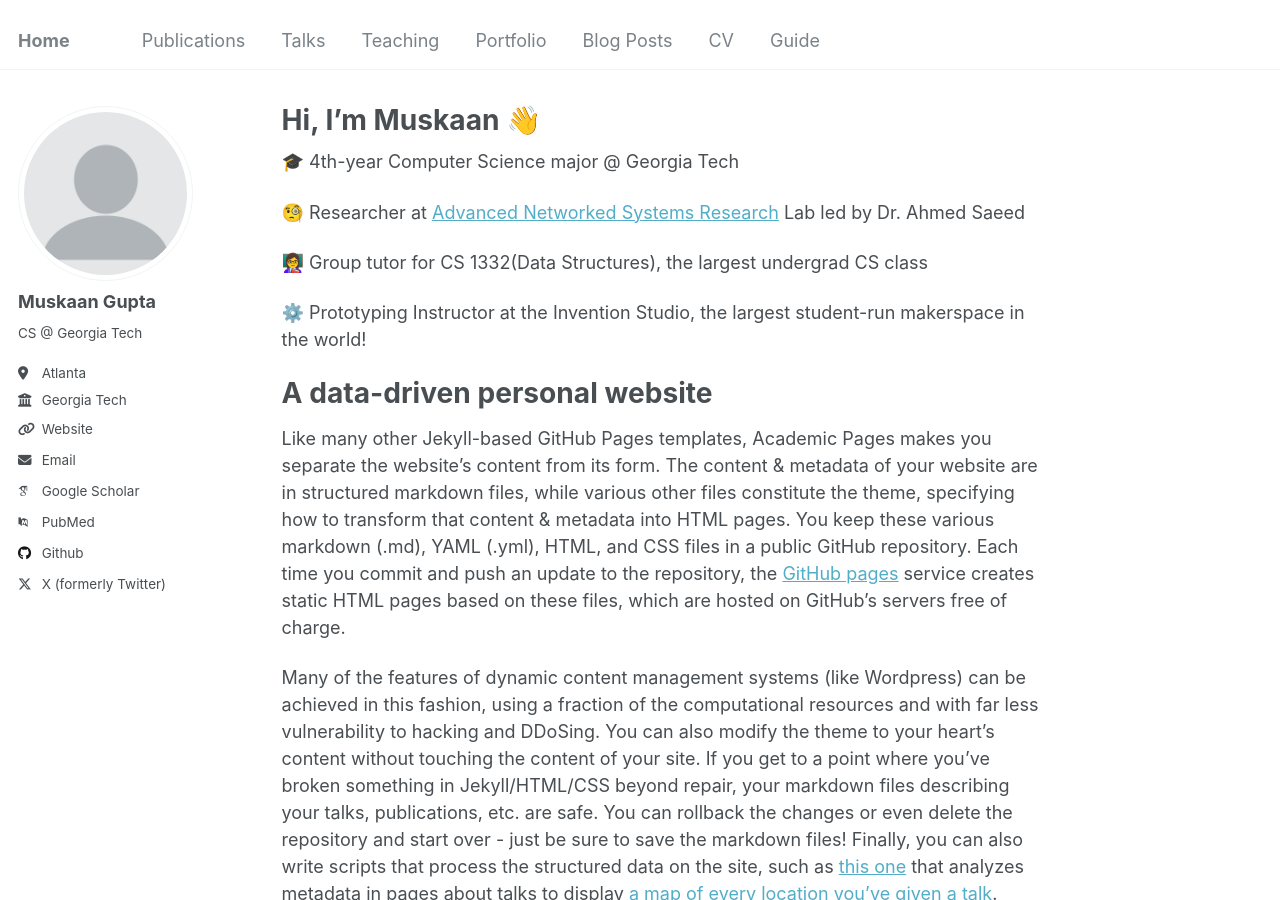
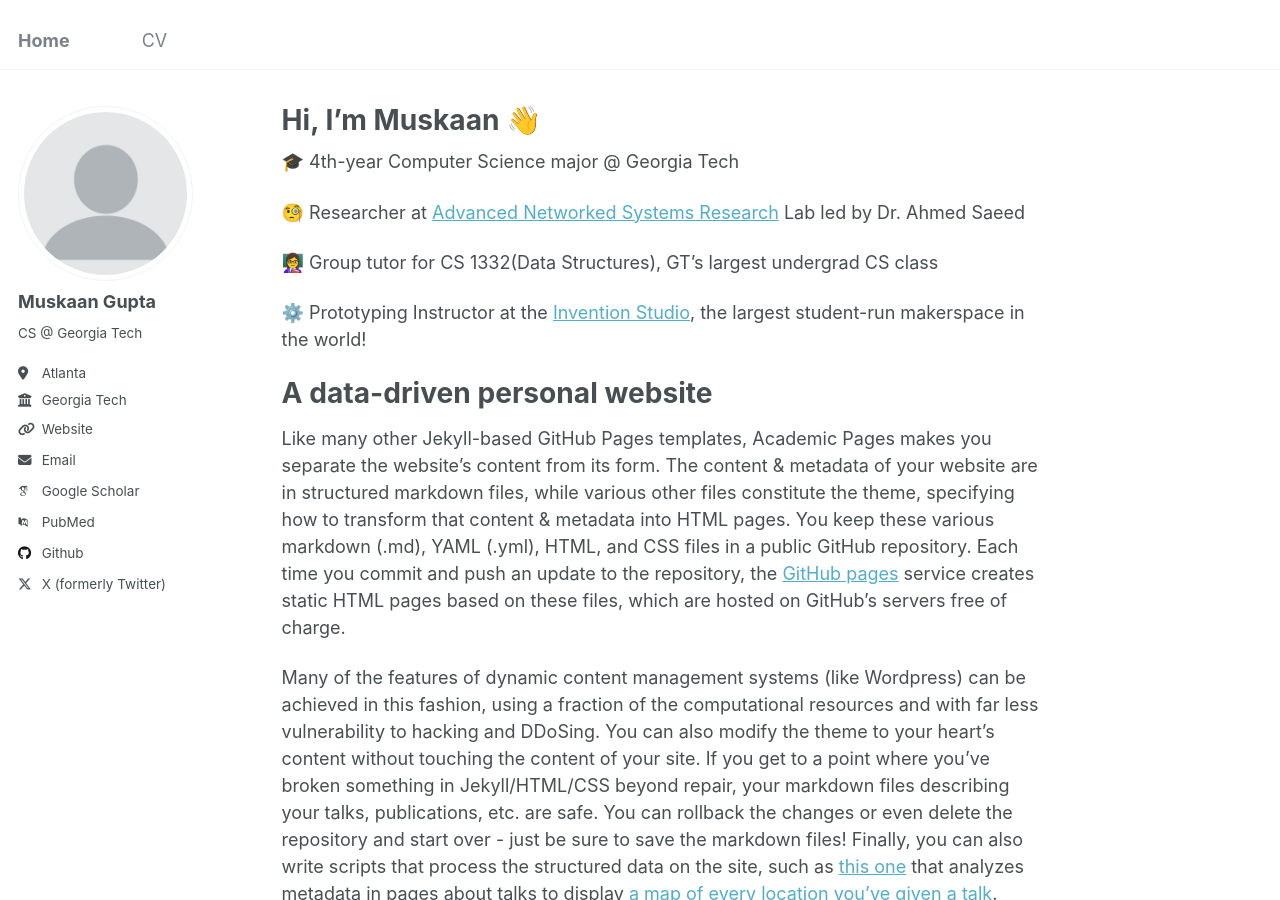
Before and after one commit to m-skaan/m-skaan.github.io, a Jekyll site: the page built from _pages/about.md, in a window 1280 px wide and 900 px high. Built offline with Jekyll 4.4.1, drawn with Linux system fonts in a browser that asks for light colours; some web fonts are replaced.

Commit message:
remove extra tabs

```diff
--- a/_data/navigation.yml
+++ b/_data/navigation.yml
@@ -5,23 +5,5 @@
 # prevent it from being included in the site.
 
 main:
-  - title: "Publications"
-    url: /publications/
-
-  - title: "Talks"
-    url: /talks/
-
-  - title: "Teaching"
-    url: /teaching/
-
-  - title: "Portfolio"
-    url: /portfolio/
-
-  - title: "Blog Posts"
-    url: /year-archive/
-
   - title: "CV"
     url: /cv/
-
-  - title: "Guide"
-    url: /markdown/
--- a/_pages/about.md
+++ b/_pages/about.md
@@ -11,9 +11,9 @@ redirect_from:
 
 🧐 Researcher at [Advanced Networked Systems Research](https://faculty.cc.gatech.edu/~amsmti3/) Lab led by Dr. Ahmed Saeed
 
-👩‍🏫 Group tutor for CS 1332(Data Structures), the largest undergrad CS class
+👩‍🏫 Group tutor for CS 1332(Data Structures), GT's largest undergrad CS class
 
-⚙️ Prototyping Instructor at the Invention Studio, the largest student-run makerspace in the world!
+⚙️ Prototyping Instructor at the [Invention Studio](https://inventionstudio.gatech.edu), the largest student-run makerspace in the world!
 
 A data-driven personal website
 ======
```
